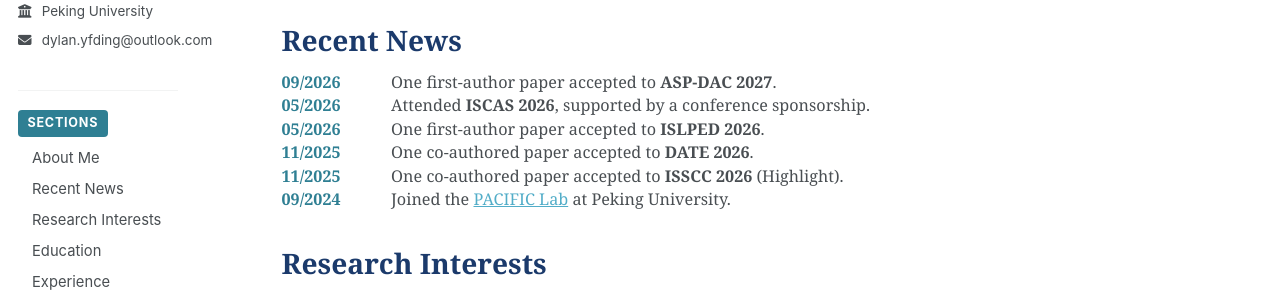
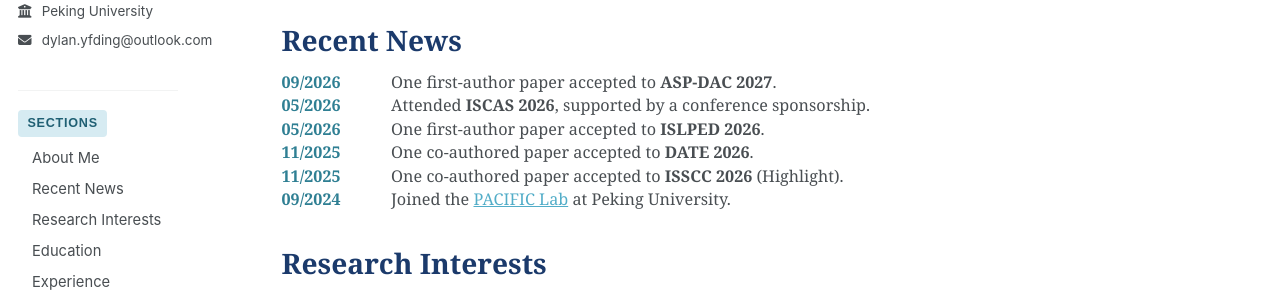
Before and after one commit to DylanDing54/DylanDing54.github.io, a Jekyll site: the page built from _pages/about.md, in a window 1280 px wide. Shown: the part 388-688 px from the top of the page. Built offline with Jekyll 4.4.1, drawn with Linux system fonts in a browser that asks for light colours; a style sheet for code colours, icons or effects is not loaded.

Commit message:
Lighten the Sections chip and set it in Arial
Co-Authored-By: Claude Opus 5 (1M context) <noreply@anthropic.com>

```diff
--- a/_sass/layout/_custom.scss
+++ b/_sass/layout/_custom.scss
@@ -312,18 +312,25 @@ img.author__avatar {
     border-top: 1px solid var(--global-border-color);
 }
 
+/* Light blue chip. The text sits on a pale background, so it is dark
+   rather than white to keep enough contrast. */
 .nav-heading {
     display: inline-block;
     padding: 0.3em 0.75em;
     margin-bottom: 0.6em;
     border-radius: $border-radius;
-    background-color: var(--global-base-color);
-    font-family: $sans-serif;
+    background-color: #d6ebf2;
+    font-family: Arial, $helvetica;
     font-size: 0.7em;
-    font-weight: 700;
+    font-weight: 600;
     letter-spacing: 0.06em;
     text-transform: uppercase;
-    color: #fff;
+    color: #1f5f73;
+}
+
+html[data-theme="dark"] .nav-heading {
+    background-color: #2b4e5a;
+    color: #cfe8f0;
 }
 
 .nav-links {
```
